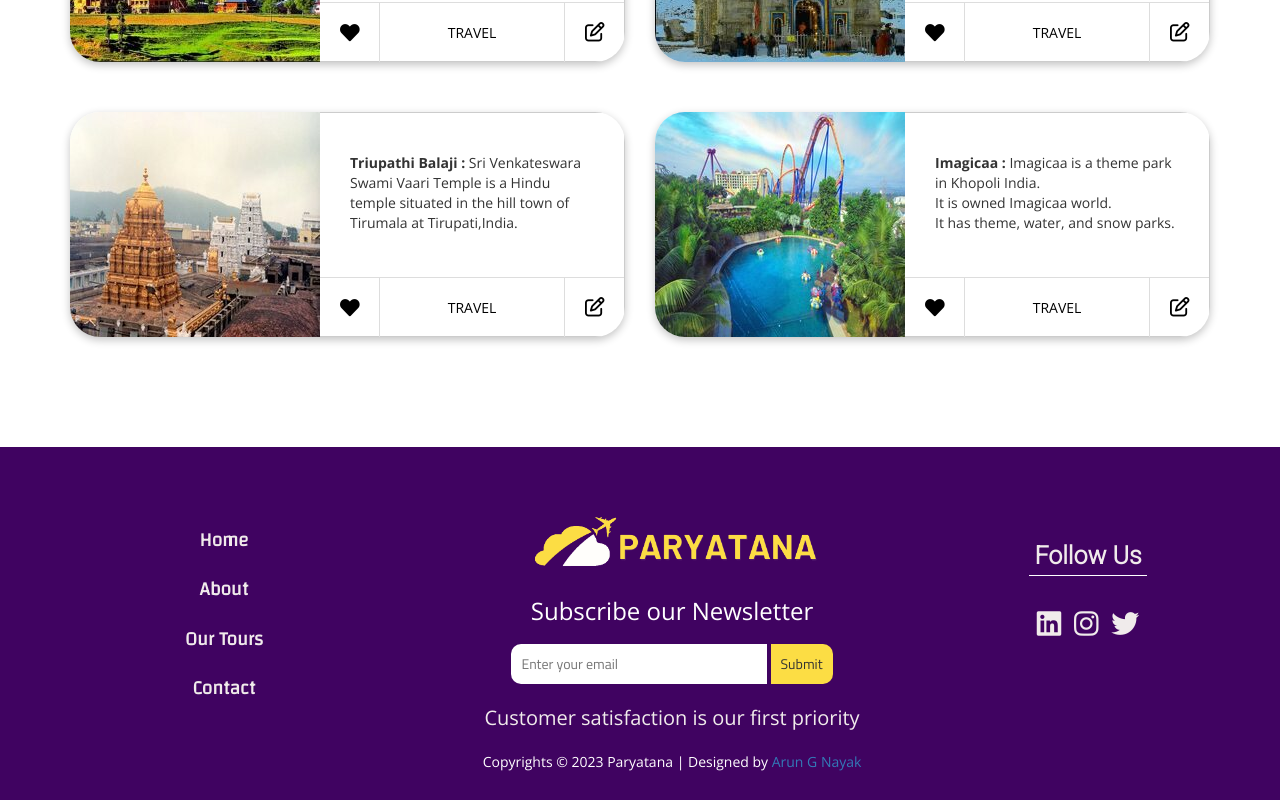
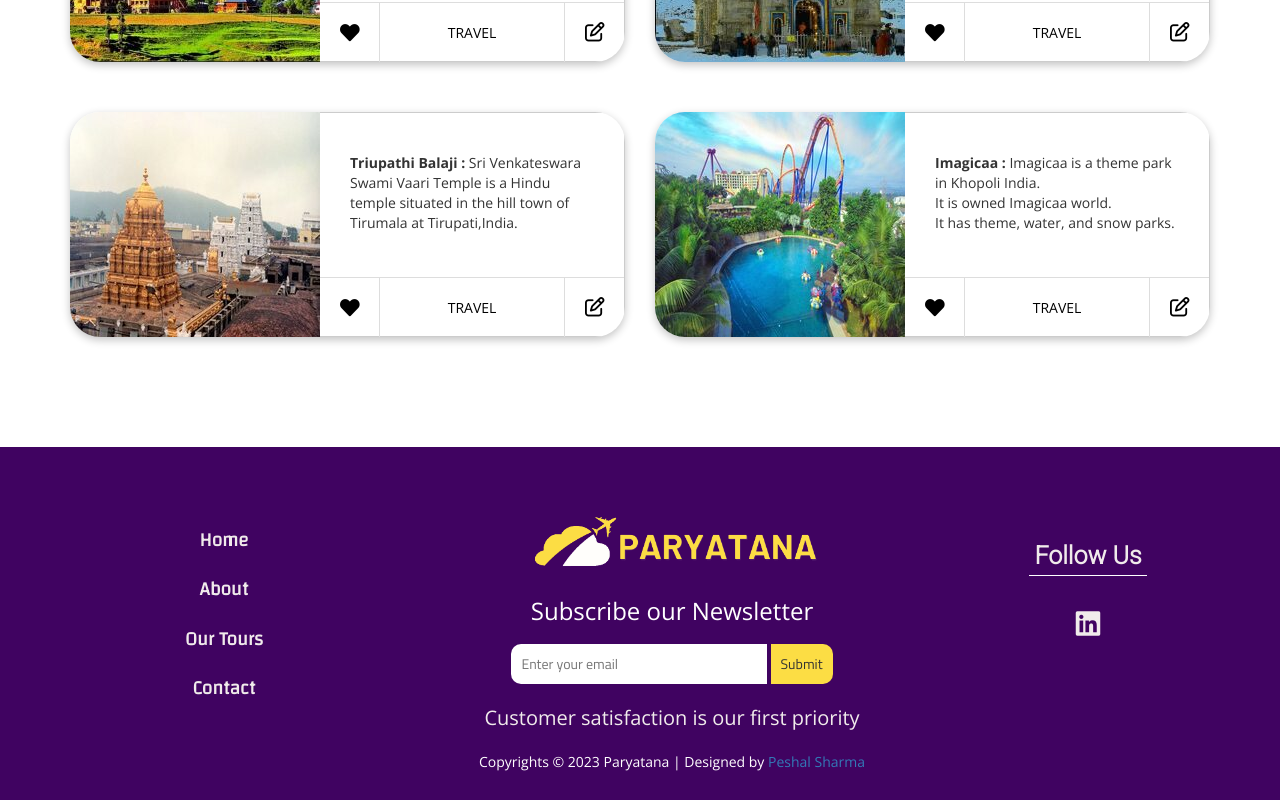
Before and after one commit to Peshal007/TravelWebsite, a plain HTML site: page index.html in a window 1280 px wide. Shown: the part 3107-3907 px from the top of the page. Drawn offline with nearby package versions, Linux system fonts and the light colour scheme.

Commit message:
Update index.html

```diff
--- a/index.html
+++ b/index.html
@@ -572,16 +572,14 @@
 			</div>
 			<div class="bottom-footer">
 				<p id = "customer">Customer satisfaction is our first priority</p><br>
-				<p>Copyrights &copy <span id="copyrightYear">2022</span> Paryatana | Designed by <a  href = "https://www.linkedin.com/in/arun-g-nayak/" style = "text-decoration: none;">Arun G Nayak</a></p>
+				<p>Copyrights &copy <span id="copyrightYear">2022</span> Paryatana | Designed by <a  href = "https://www.linkedin.com/in/peshal-sharma-8a3aa9216/" style = "text-decoration: none;">Peshal Sharma</a></p>
 			</div>
         </div>
 
         <div class = "follow">
             <h4>Follow Us</h4>
 			<div class="follow-social">
-				<a href = "https://www.linkedin.com/in/arun-g-nayak/" target="_blank" class="linkedin"><i class="fa-brands fa-linkedin fa-2xl"></i></a>
-                <a href = "#" target="_blank" class="instagram"><i class="fa-brands fa-instagram fa-2xl"></i></a>
-                <a href = "https://twitter.com/home" target="_blank" class="twitter"><i class="fa-brands fa-twitter fa-2xl"></i></a>
+				<a href = "https://www.linkedin.com/in/peshal-sharma-8a3aa9216/" target="_blank" class="linkedin"><i class="fa-brands fa-linkedin fa-2xl"></i></a>
 			</div>
 
         </div>
```
